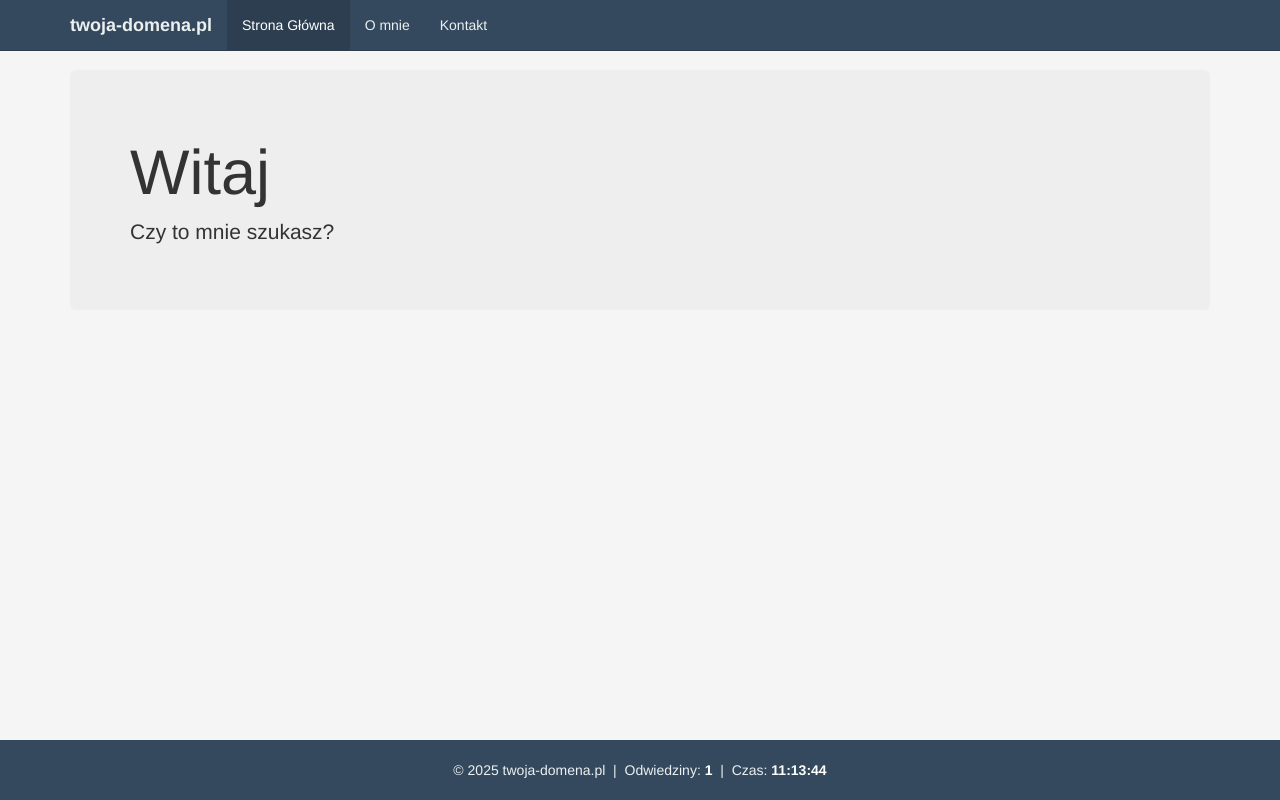
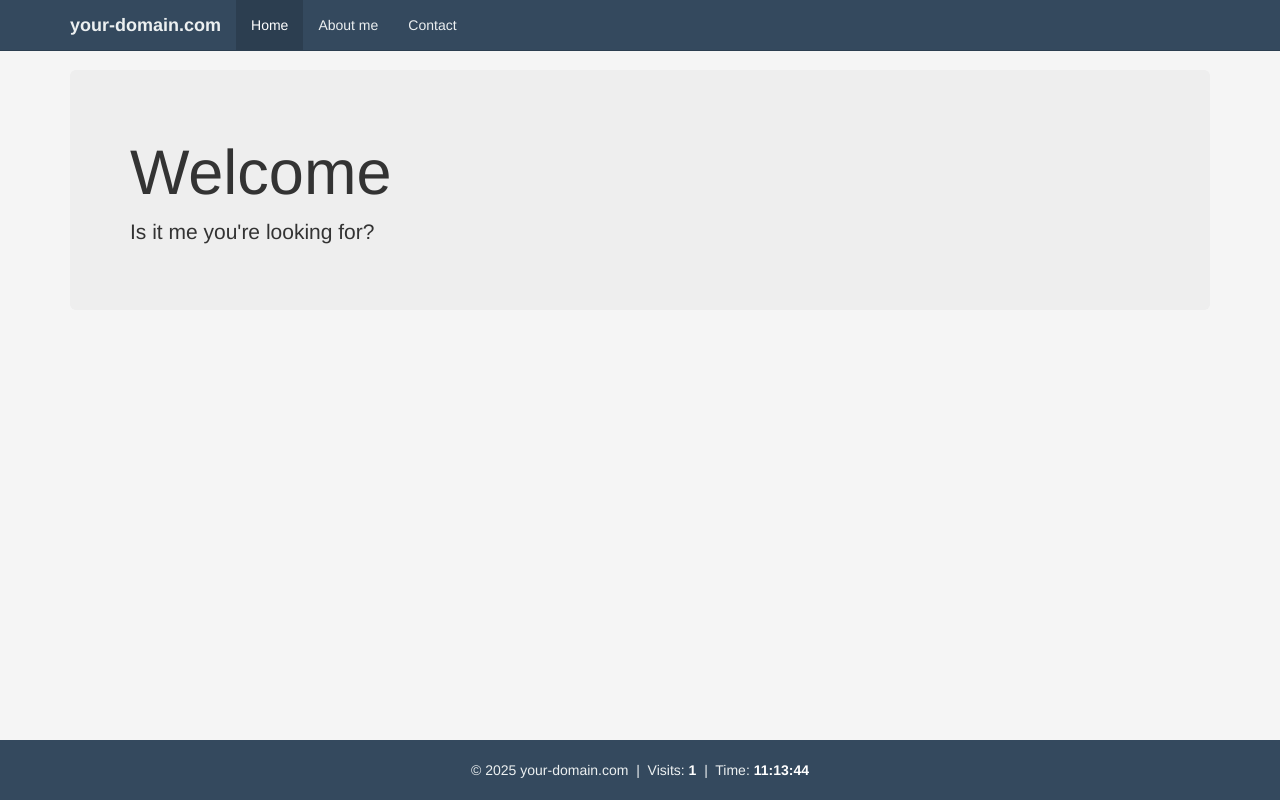
Before and after one commit to VeronVB/helloworld, a PHP site: page / in a window 1280 px wide. Run offline with PHP 8.4, Linux system fonts and the light colour scheme; some libraries are stand-ins or nearby versions.

Commit message:
Update counter logic and translate page content

```diff
--- a/src/index.php
+++ b/src/index.php
@@ -1,27 +1,27 @@
 <?php
-// --- LOGIKA LICZNIKA (SERVER-SIDE) ---
-$counterFile = 'licznik.txt';
+// --- COUNTER LOGIC (SERVER-SIDE) ---
+$counterFile = 'counter.txt';
 
-// Jeśli plik nie istnieje, utwórz go z wartością 0
+// If the file does not exist, create it with a value of 0
 if (!file_exists($counterFile)) {
     file_put_contents($counterFile, 0);
 }
 
-// Pobierz obecną liczbę, zwiększ i zapisz
+// Get the current number, increment, and save
 $visits = (int)file_get_contents($counterFile);
 $visits++;
 file_put_contents($counterFile, $visits);
 ?>
 <!DOCTYPE html>
-<html lang="pl">
+<html lang="en">
 <head>
     <meta charset="utf-8">
     <meta http-equiv="X-UA-Compatible" content="IE=edge">
     <meta name="author" content="Michał Nowak">
-    <meta name="description" content="Strona główna">
+    <meta name="description" content="Home page">
     <meta name="viewport" content="width=device-width, initial-scale=1">
     <link rel="icon" type="image/svg+xml" href="favicon.svg">
-    <title>twoja-domena.pl - Strona Główna</title>
+    <title>your-domain.com - Home Page</title>
 
     <link rel="stylesheet" href="https://maxcdn.bootstrapcdn.com/bootstrap/3.3.6/css/bootstrap.min.css">
 
@@ -73,18 +73,18 @@ file_put_contents($counterFile, $visits);
             <div class="container">
                 <div class="navbar-header">
                     <button type="button" class="navbar-toggle collapsed" data-toggle="collapse" data-target="#navbar">
-                        <span class="sr-only">Nawigacja</span>
+                        <span class="sr-only">Navigation</span>
                         <span class="icon-bar" style="background-color: white;"></span>
                         <span class="icon-bar" style="background-color: white;"></span>
                         <span class="icon-bar" style="background-color: white;"></span>
                     </button>
-                    <a class="navbar-brand" href="/">twoja-domena.pl</a>
+                    <a class="navbar-brand" href="/">your-domain.com</a>
                 </div>
                 <div id="navbar" class="navbar-collapse collapse">
                     <ul class="nav navbar-nav">
-                        <li class="active"><a href="/">Strona Główna</a></li>
-                        <li><a href="#omnie">O mnie</a></li>
-                        <li><a href="#kontakt">Kontakt</a></li>
+                        <li class="active"><a href="/">Home</a></li>
+                        <li><a href="#omnie">About me</a></li>
+                        <li><a href="#kontakt">Contact</a></li>
                     </ul>
                 </div>
             </div>
@@ -92,8 +92,8 @@ file_put_contents($counterFile, $visits);
 
         <div class="container theme-showcase" role="main">
             <div class="jumbotron">
-                <h1>Witaj</h1>
-                <p>Czy to mnie szukasz?</p>
+                <h1>Welcome</h1>
+                <p>Is it me you're looking for?</p>
             </div>
         </div>
     </div>
@@ -101,9 +101,9 @@ file_put_contents($counterFile, $visits);
     <footer class="footer">
         <div class="container">
             <p>
-                &copy; 2025 twoja-domena.pl &nbsp;|&nbsp;
-                Odwiedziny: <span id="visits"><?php echo $visits; ?></span> &nbsp;|&nbsp;
-                Czas: <span id="clock">...</span>
+                &copy; 2025 your-domain.com &nbsp;|&nbsp;
+                Visits: <span id="visits"><?php echo $visits; ?></span> &nbsp;|&nbsp;
+                Time: <span id="clock">...</span>
             </p>
         </div>
     </footer>
```
